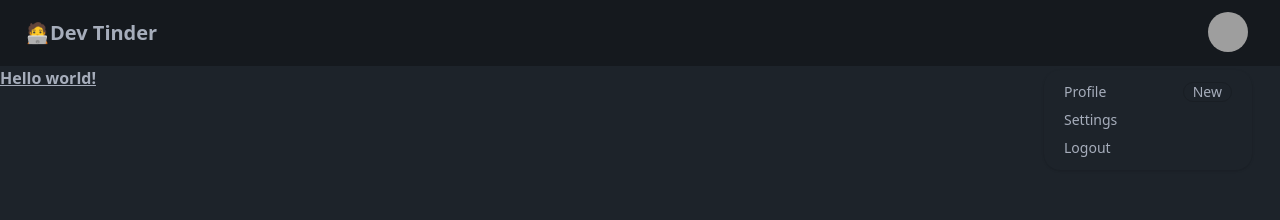
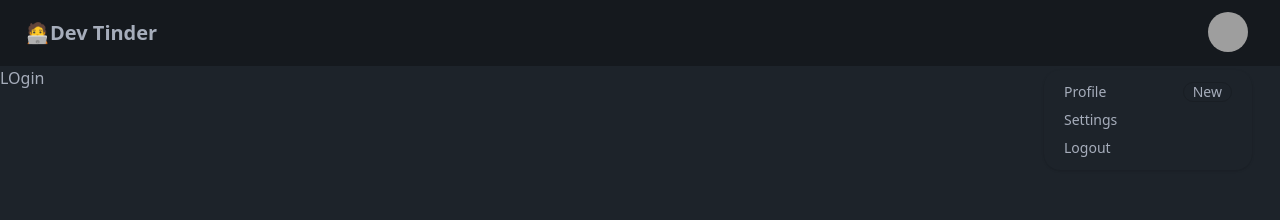
Before and after one commit to Kowshalya-Eswar/devTinder-web, a React (Vite) app: page /login in a window 1280 px wide. Both pictures are taken after a click on the button 1228 px from the left and 32 px from the top of the page. Shown: the top 220 px of the page. Built offline with nearby package versions, Linux system fonts and the light colour scheme; grey boxes are pictures that could not be loaded.

Commit message:
react router dom

```diff
--- a/package.json
+++ b/package.json
@@ -11,7 +11,8 @@
   },
   "dependencies": {
     "react": "^18.3.1",
-    "react-dom": "^18.3.1"
+    "react-dom": "^18.3.1",
+    "react-router-dom": "^7.1.1"
   },
   "devDependencies": {
     "@eslint/js": "^9.17.0",
--- a/src/App.jsx
+++ b/src/App.jsx
@@ -1,42 +1,21 @@
 
 
+import Body from "./Body";
+import Login from "./Login";
+import Profile from "./Profile";
+import { BrowserRouter, Routes, Route } from "react-router-dom";
 function App() {
 
   return (
     <>
-
-      <div className="navbar bg-base-300">
-        <div className="flex-1">
-          <a className="btn btn-ghost text-xl">🧑‍💻Dev Tinder</a>
-        </div>
-        <div className="flex-none gap-2">
-
-          <div className="dropdown dropdown-end mx-5">
-            <div tabIndex={0} role="button" className="btn btn-ghost btn-circle avatar">
-              <div className="w-10 rounded-full">
-                <img
-                  alt="Tailwind CSS Navbar component"
-                  src="https://img.daisyui.com/images/stock/photo-1534528741775-53994a69daeb.webp" />
-              </div>
-            </div>
-            <ul
-              tabIndex={0}
-              className="menu menu-sm dropdown-content bg-base-100 rounded-box z-[1] mt-3 w-52 p-2 shadow">
-              <li>
-                <a className="justify-between">
-                  Profile
-                  <span className="badge">New</span>
-                </a>
-              </li>
-              <li><a>Settings</a></li>
-              <li><a>Logout</a></li>
-            </ul>
-          </div>
-        </div>
-      </div>
-    <h1 className="text-1xl font-bold underline">
-      Hello world!
-    </h1>
+    <BrowserRouter basename="/">
+    <Routes>
+      <Route path="/" element={<Body/>}>
+      <Route path="/login" element={<Login/>}/>
+      <Route path="/profile" element={<Profile/>}/>
+      </Route>
+    </Routes>
+    </BrowserRouter>
     </>
   )
 }
--- /dev/null
+++ b/src/Body.jsx
@@ -0,0 +1,13 @@
+import React from 'react'
+import NavBar from "./NavBar"
+import { Outlet } from 'react-router-dom'
+const Body = () => {
+  return (
+    <div>
+      <NavBar/>
+      <Outlet />
+    </div>
+  )
+}
+
+export default Body
--- /dev/null
+++ b/src/Login.jsx
@@ -0,0 +1,11 @@
+import React from 'react'
+
+const Login = () => {
+  return (
+    <div>
+      <h1>LOgin</h1>
+    </div>
+  )
+}
+
+export default Login
--- /dev/null
+++ b/src/NavBar.jsx
@@ -0,0 +1,37 @@
+import React from 'react'
+
+const NavBar = () => {
+  return (
+      <div className="navbar bg-base-300">
+        <div className="flex-1">
+          <a className="btn btn-ghost text-xl">🧑‍💻Dev Tinder</a>
+        </div>
+        <div className="flex-none gap-2">
+
+          <div className="dropdown dropdown-end mx-5">
+            <div tabIndex={0} role="button" className="btn btn-ghost btn-circle avatar">
+              <div className="w-10 rounded-full">
+                <img
+                  alt="Tailwind CSS Navbar component"
+                  src="https://img.daisyui.com/images/stock/photo-1534528741775-53994a69daeb.webp" />
+              </div>
+            </div>
+            <ul
+              tabIndex={0}
+              className="menu menu-sm dropdown-content bg-base-100 rounded-box z-[1] mt-3 w-52 p-2 shadow">
+              <li>
+                <a className="justify-between">
+                  Profile
+                  <span className="badge">New</span>
+                </a>
+              </li>
+              <li><a>Settings</a></li>
+              <li><a>Logout</a></li>
+            </ul>
+          </div>
+        </div>
+      </div>
+  )
+}
+
+export default NavBar
--- /dev/null
+++ b/src/Profile.jsx
@@ -0,0 +1,11 @@
+import React from 'react'
+
+const Profile = () => {
+  return (
+    <div>
+      <h1>profile</h1>
+    </div>
+  )
+}
+
+export default Profile
```
Also changed, not shown: 1 other file (tests, documents, lock files or other folders).
